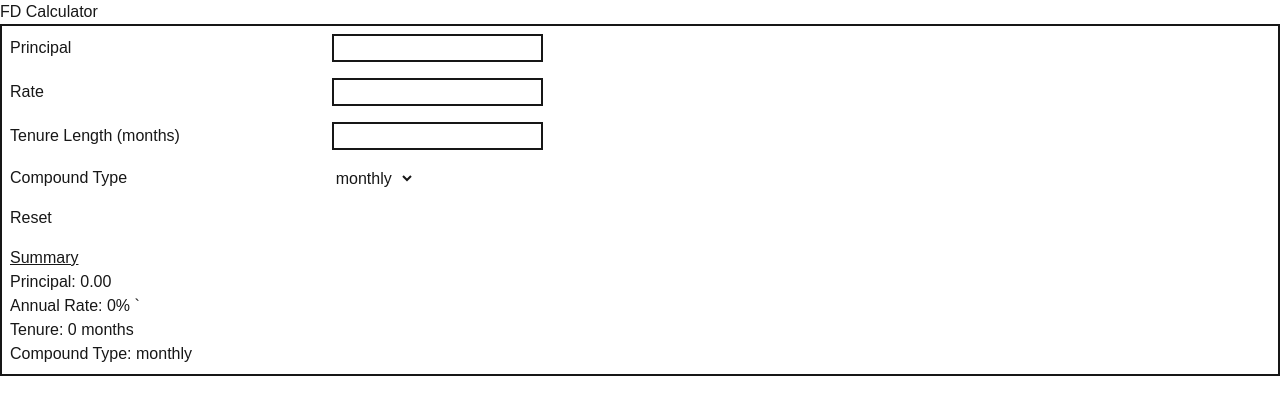
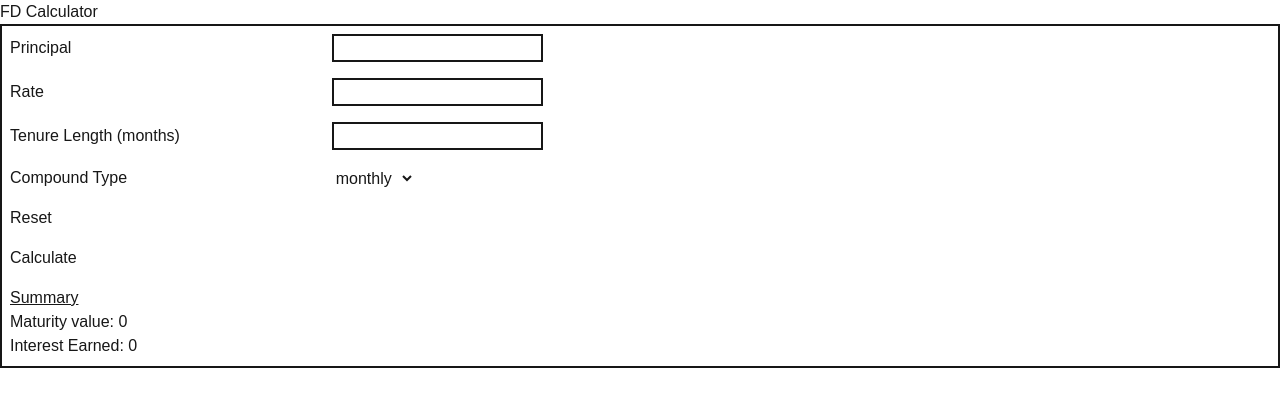
Before and after one commit to nevtay/fd-calculator, a Next.js app: page / in a window 1280 px wide. Shown: the top 414 px of the page. Built offline with nearby package versions, Linux system fonts and the light colour scheme.

Commit message:
feat: add UI and onClick logic to display interest earned and maturity value in UI

```diff
--- a/components/Calculator.tsx
+++ b/components/Calculator.tsx
@@ -1,5 +1,11 @@
 "use client";
 import { useState } from "react";
+import {
+  growthSeries,
+  interestEarned as calculateInterestEarned,
+  maturityValue as calculateMaturityValue,
+  Compounding,
+} from "@/lib/finance";
 
 const Calculator = () => {
   const compoundTypes = ["monthly", "quarterly", "annually", "maturity"];
@@ -11,6 +17,8 @@ const Calculator = () => {
   };
 
   const [formData, setFormData] = useState(defaultState);
+  const [maturityValue, setMaturityValue] = useState("");
+  const [interestEarned, setInterestEarned] = useState("");
 
   const isValidNumber = (key: string, currentValue: string): boolean => {
     if (/^\d$/.test(key)) return true;
@@ -44,6 +52,34 @@ const Calculator = () => {
   };
 
   const handleReset = () => setFormData(defaultState);
+
+  const { principal, annualRate, tenureLength, compoundType } = formData;
+
+  const getMaturityValue = () => {
+    setMaturityValue(
+      String(
+        calculateMaturityValue(
+          Number(principal),
+          Number(annualRate),
+          Number(tenureLength),
+          compoundType as Compounding,
+        ),
+      ),
+    );
+  };
+
+  const getInterestEarned = () => {
+    setInterestEarned(
+      String(
+        calculateInterestEarned(
+          Number(principal),
+          Number(annualRate),
+          Number(tenureLength),
+          compoundType as Compounding,
+        ),
+      ),
+    );
+  };
 
   return (
     <form className="flex flex-col border-2">
@@ -110,18 +146,25 @@ const Calculator = () => {
       <div className="w-9/12 p-2 flex items-center">
         <input type="reset" name="Reset" onClick={handleReset} />
       </div>
+      <div className="w-9/12 p-2 flex items-center">
+        <button
+          name="Calculate"
+          type="button"
+          onClick={() => {
+            getMaturityValue();
+            getInterestEarned();
+          }}
+        >
+          Calculate
+        </button>
+      </div>
 
       <div className="p-2">
         <h1>
           <u>Summary</u>
         </h1>
-        <h1>Principal: {formData.principal || "0.00"}</h1>
-        <h1>Annual Rate: {formData.annualRate || 0}% `</h1>
-        <h1>
-          Tenure: {formData.tenureLength || 0}{" "}
-          {parseInt(formData?.tenureLength) === 1 ? "month" : "months"}
-        </h1>
-        <h1>Compound Type: {formData.compoundType || 0}</h1>
+        <h1>Maturity value: {maturityValue ? maturityValue : "0"}</h1>
+        <h1>Interest Earned: {interestEarned ? interestEarned : "0"}</h1>
       </div>
     </form>
   );
```
